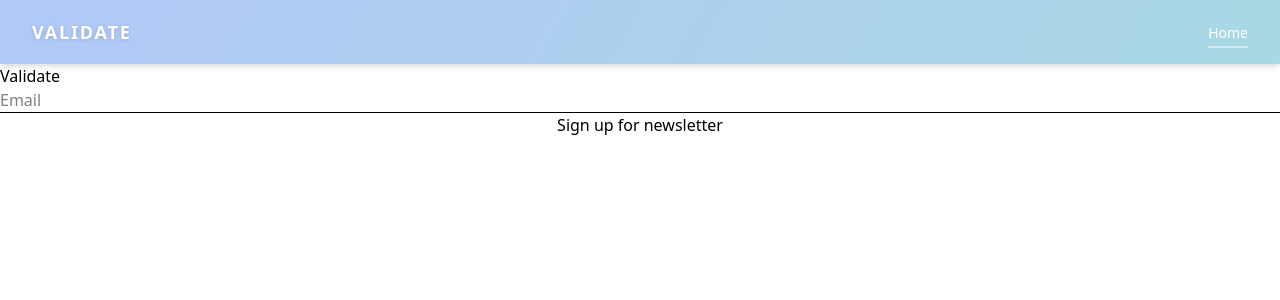
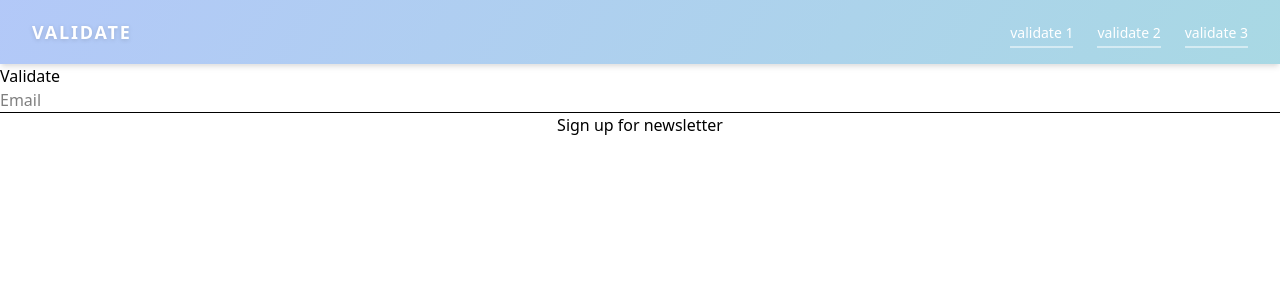
Before and after one commit to JunJieLin1s/validate, a Vue app: page / in a window 1280 px wide. Shown: the top 300 px of the page. Built offline with nearby package versions, Linux system fonts and the light colour scheme.

Commit message:
Navbar link toevoegen naar router

```diff
--- a/src/Views/Validate1View.vue
+++ b/src/Views/Validate1View.vue
@@ -21,9 +21,6 @@
         return true;
     }
 
-
-
-
 </script>
 <template>
     <h1>
--- a/src/components/Navbar.vue
+++ b/src/components/Navbar.vue
@@ -1,3 +1,9 @@
+<script setup lang="ts">
+import { RouterLink } from 'vue-router';
+
+</script>
+
+import { validate } from 'vee-validate';
 <!-- BeautifulNavbar.vue -->
 <template>
     <header class="relative">
@@ -16,14 +22,31 @@
             <!-- Desktop links ----------------------------------------->
             <ul class="hidden sm:flex items-center space-x-6">
                 <li class="relative">
-                  <a href="/"
-                     class="text-sm text-white hover:text-white/80
+                    <RouterLink to="/" class="text-sm text-white hover:text-white/80
                             after:absolute after:-bottom-1 after:left-0
                             after:h-0.5 after:w-full after:bg-white/50
                             after:transition-all after:duration-300
                             hover:after:h-full">
-                    Home
-                  </a>
+                    validate 1
+                </RouterLink>
+                </li>
+                <li class="relative">
+                  <RouterLink to="/validate2" class="text-sm text-white hover:text-white/80
+                            after:absolute after:-bottom-1 after:left-0
+                            after:h-0.5 after:w-full after:bg-white/50
+                            after:transition-all after:duration-300
+                            hover:after:h-full">
+                    validate 2
+                </RouterLink>
+                </li>
+                <li class="relative">
+                    <RouterLink to="/validate3" class="text-sm text-white hover:text-white/80
+                            after:absolute after:-bottom-1 after:left-0
+                            after:h-0.5 after:w-full after:bg-white/50
+                            after:transition-all after:duration-300
+                            hover:after:h-full">
+                        validate 3
+                    </RouterLink>
                 </li>
             </ul>
           </div>
```
